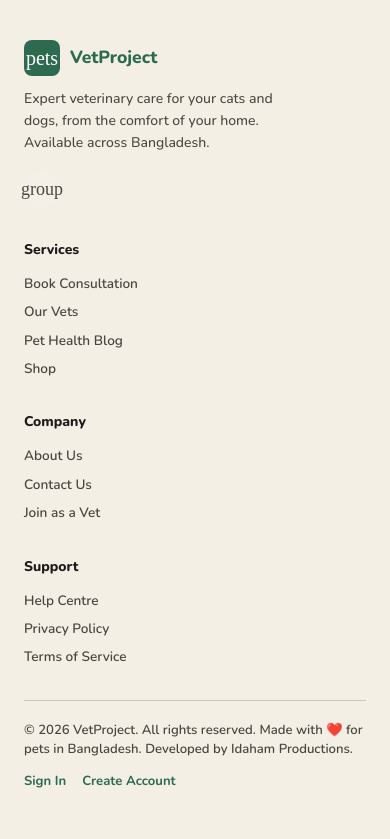
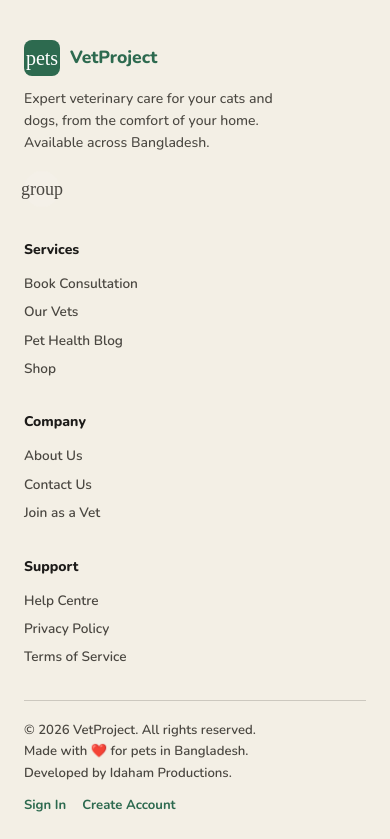
Before and after one commit to mahadi-ibne-bakar/vetproject, a Django app: page /accounts/password-reset/ in a window 390 px wide. Shown: the part 549-1388 px from the top of the page. Before the commit the page ends 1337 px from the top, so only its background shows below. Run offline with Django 5.2, Linux system fonts and the light colour scheme; data comes from the database, SQL or seed files in the repository; style sheets or scripts are compiled from the project's sources; some libraries are stand-ins or nearby versions; some web fonts are replaced.

Commit message:
Added Footer mobile view line breaks

```diff
--- a/templates/base.html
+++ b/templates/base.html
@@ -568,6 +568,19 @@
             font-weight: 600;
         }
 
+        .footer-copyright {
+            display: flex;
+            flex-wrap: wrap;
+            gap: 4px 6px;
+        }
+
+        @media (max-width: 600px) {
+            .footer-copyright {
+                flex-direction: column;
+                gap: 2px;
+            }
+        }
+
         /* ── Mobile nav ───────────────────────────────────────── */
         .mobile-menu {
             display: none;
@@ -880,6 +893,18 @@
             {% else %}
                 <span style="font-weight:800; color:var(--md-primary);
                             font-size:1.1rem;">VetProject</span>
+                <!-- Dark mode toggle -->
+                <button onclick="toggleDarkMode()"
+                        id="darkModeBtn"
+                        title="Toggle dark mode"
+                        style="background:none; border:none; cursor:pointer;
+                            padding:6px; border-radius:var(--md-shape-full);
+                            color:var(--md-on-surface-variant);
+                            transition:background 0.15s;"
+                        onmouseover="this.style.background='var(--md-surface-variant)'"
+                        onmouseout="this.style.background='none'">
+                    <span class="ms sm" id="darkModeIcon">dark_mode</span>
+                </button>
                 <button onclick="closeMobileMenu()"
                         style="background:none; border:none; cursor:pointer;">
                     <span class="ms">close</span>
@@ -1152,11 +1177,12 @@
                     border-top:1px solid var(--md-outline-variant);
                     display:flex; justify-content:space-between;
                     align-items:center; flex-wrap:wrap; gap:12px;">
-            <div style="font-size:0.82rem; font-weight:600;
+            <div class="footer-copyright"
+                style="font-size:0.82rem; font-weight:600;
                         color:var(--md-on-surface-variant);">
-                © 2026 VetProject. All rights reserved.
-                Made with ❤️ for pets in Bangladesh.
-                Developed by Idaham Productions.
+                <span style="white-space:nowrap;">© 2026 VetProject. All rights reserved.</span>
+                <span style="white-space:nowrap;">Made with ❤️ for pets in Bangladesh.</span>
+                <span style="white-space:nowrap;">Developed by Idaham Productions.</span>
             </div>
             <div style="display:flex; gap:16px;">
                 <a href="{% url 'accounts:login' %}"
```
